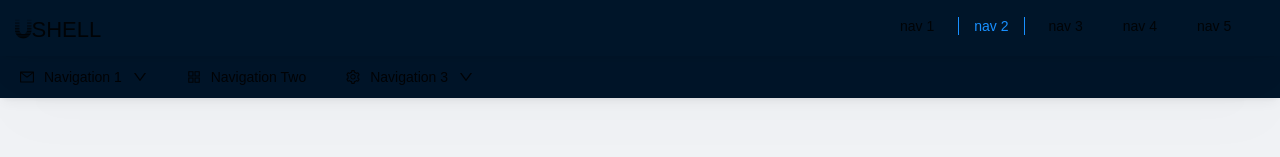
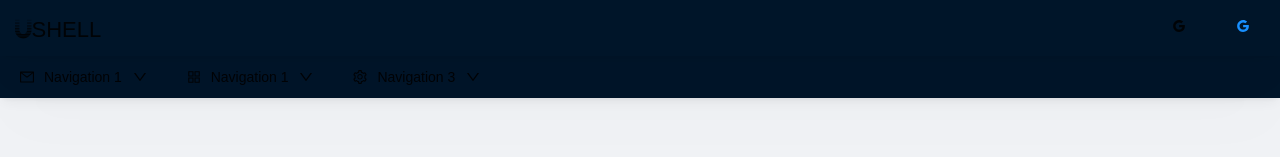
Before and after one commit to ProjectUShell/UShell.ReactFrontend, a React app in the folder ushell/: page / in a window 1280 px wide. Shown: the top 157 px of the page. Built offline with nearby package versions, Linux system fonts and the light colour scheme.

Commit message:
UShell Layout

```diff
--- a/ushell/src/App.css
+++ b/ushell/src/App.css
@@ -32,6 +32,10 @@ body {
   /* background: #fff !important; */
   /* background: var(--primary-color) !important; */
   /* background: #000 !important; */
+}
+
+.ant-drawer-body {
+  padding: 0px;
 }
 
 .mainLayout .ant-layout-header {
@@ -86,16 +90,9 @@ header
   left: 0;
   right: 0;
   z-index: 999;
-  /* background-color: rgba(var(--menu-dark-bg).rgb, 1) !important; */
-  /* background-color: var(--skeleton-color) !important; */
-  /* background-color: rgba(255, 255, 255, 255); */
 }
 
 .header {
-  /* background-color: rgba(1, 1, 1, 1) !important; */
-  /* background-color: rgba(255, 255, 255, 255); */
-  /* background-color: @primary-color !important; */
-  /* background-color: red; */
   display: flex;
   justify-content: space-between;
   align-items: center;
@@ -176,7 +173,7 @@ header
 .header .ant-menu {
   border: 0;
   background: none !important;
-  min-width: 400px;
+  min-width: 100px;
 }
 
 .header .ant-menu li.ant-menu-item {
@@ -186,7 +183,7 @@ header
 
 .header .ant-menu li.ant-menu-item:before,
 .header .ant-menu li.ant-menu-item:after {
-  content: "";
+  /* content: "";
   background: #1890ff;
   width: 1px;
   position: absolute;
@@ -194,7 +191,7 @@ header
   bottom: 2px;
   left: 30%;
   opacity: 0;
-  transition: all 0.3s linear;
+  transition: all 0.3s linear; */
 }
 
 .header .ant-menu li.ant-menu-item:after {
@@ -232,18 +229,12 @@ header 2
 
 .header2 {
   display: flex;
-  /* justify-content: space-between; */
   align-items: center;
-  /* padding: 5px 0; */
-  /* background-color: var(--green5) !important; */
-  /* background-color: var(--test) !important; */
   z-index: 2;
   padding-top: 11px;
   padding-bottom: 11px;
   box-shadow: 0 24px 64px -2px rgb(0 0 0 / 2%), 0 6px 16px -2px rgb(0 0 0 / 6%),
     0 2px 6px -2px rgb(0 0 0 / 8%);
-
-  /* background: var(--primary-color) !important; */
 }
 
 .header2 .logo {
@@ -314,7 +305,7 @@ header 2
 .header2 .ant-menu {
   border: 0;
   background: none !important;
-  /* background-color: var(--primary-color) !important; */
+  min-width: 100%;
 }
 
 .header2 .ant-menu li.ant-menu-item {
@@ -679,7 +670,7 @@ responsive
   }
 
   .mobileVisible {
-    display: block;
+    display: flex;
   }
 
   .mobileHidden {
--- a/ushell/src/components/HorizontalMenuLayout/HorizontalMenuLayout.jsx
+++ b/ushell/src/components/HorizontalMenuLayout/HorizontalMenuLayout.jsx
@@ -7,7 +7,9 @@ import {
   AppstoreOutlined,
   MailOutlined,
   SettingOutlined,
-  DownOutlined
+  DownOutlined,
+  PlayCircleOutlined,
+  GoogleOutlined,
 } from "@ant-design/icons";
 
 import "./HorizontalMenuLayout.css";
@@ -41,7 +43,9 @@ const HorizontalMenuLayout = ({ workspaces, content }) => {
   const items = [
     {
       label: (
-        <span>Navigation 1 <DownOutlined className="subMenuExpandIcon"/></span>
+        <span>
+          Navigation 1 <DownOutlined className="subMenuExpandIcon" />
+        </span>
       ),
       key: "mail",
       icon: <MailOutlined />,
@@ -77,13 +81,49 @@ const HorizontalMenuLayout = ({ workspaces, content }) => {
       ],
     },
     {
-      label: "Navigation Two",
+      label: (
+        <span>
+          Navigation 1 <DownOutlined className="subMenuExpandIcon" />
+        </span>
+      ),
       key: "app",
-      icon: <AppstoreOutlined />
+      icon: <AppstoreOutlined />,
+      children: [
+        {
+          type: "group",
+          label: "Item 1",
+          children: [
+            {
+              label: "Option 1",
+              key: "setting:1",
+            },
+            {
+              label: "Option 2",
+              key: "setting:2",
+            },
+          ],
+        },
+        {
+          type: "group",
+          label: "Item 2",
+          children: [
+            {
+              label: "Option 3",
+              key: "setting:3",
+            },
+            {
+              label: "Option 4",
+              key: "setting:4",
+            },
+          ],
+        },
+      ],
     },
     {
       label: (
-        <span>Navigation 3 <DownOutlined className="subMenuExpandIcon"/></span>
+        <span>
+          Navigation 3 <DownOutlined className="subMenuExpandIcon" />
+        </span>
       ),
       key: "SubMenu",
       icon: <SettingOutlined />,
@@ -134,38 +174,32 @@ const HorizontalMenuLayout = ({ workspaces, content }) => {
                 <Menu
                   mode="horizontal"
                   defaultSelectedKeys={["2"]}
-                  items={new Array(5).fill(null).map((_, index) => {
+                  items={new Array(2).fill(null).map((_, index) => {
                     const key = index + 1;
                     return {
                       key,
-                      label: `nav ${key}`,
+                      label: "",
+                      icon: <GoogleOutlined />,
                     };
                   })}
                 />
               </div>
               <div className="mobileVisible">
+                <Menu
+                  mode="horizontal"
+                  defaultSelectedKeys={["2"]}
+                  items={new Array(2).fill(null).map((_, index) => {
+                    const key = index + 1;
+                    return {
+                      key,
+                      label: "",
+                      icon: <GoogleOutlined />,
+                    };
+                  })}
+                />
                 <Button type="primary" onClick={showDrawer}>
                   <i className="fas fa-bars"></i>
                 </Button>
-                <Drawer
-                  title="Basic Drawer"
-                  placement="left"
-                  closable={true}
-                  onClose={onClose}
-                  open={open}
-                >
-                  <Menu
-                    mode="horizontal"
-                    defaultSelectedKeys={["2"]}
-                    items={new Array(5).fill(null).map((_, index) => {
-                      const key = index + 1;
-                      return {
-                        key,
-                        label: `nav ${key}`,
-                      };
-                    })}
-                  />
-                </Drawer>
               </div>
             </div>
           </div>
@@ -184,8 +218,8 @@ const HorizontalMenuLayout = ({ workspaces, content }) => {
               }}
             >
               <div className="container-fluid2">
-                <div className="header2">
-                  <div className="mobileHidden2">
+                <div className="mobileHidden2">
+                  <div className="header2">
                     <Menu
                       mode="horizontal"
                       defaultSelectedKeys={["2"]}
@@ -197,22 +231,16 @@ const HorizontalMenuLayout = ({ workspaces, content }) => {
                   <div className="mobileVisible">
                     <Drawer
                       title="Basic Drawer"
-                      placement="left"
+                      placement="right"
                       closable={true}
                       onClose={onClose}
                       open={open}
                     >
                       <Menu
-                        mode="horizontal"
+                        mode="inline"
                         defaultSelectedKeys={["2"]}
                         expandIcon={<i className="fas fas-wheel"></i>}
-                        items={new Array(5).fill(null).map((_, index) => {
-                          const key = index + 1;
-                          return {
-                            key,
-                            label: `nav ${key}`,
-                          };
-                        })}
+                        items={items}
                       />
                     </Drawer>
                   </div>
--- a/ushell/src/components/Settings/dark.json
+++ b/ushell/src/components/Settings/dark.json
@@ -143,7 +143,7 @@
   "@popover-background": "#434B54",
   "@popover-customize-border-color": "#3a3a3a",
   "@body-background": "@black",
-  "@component-background": "#141414",
+  "@component-background": "@popover-background",
   "@text-color": "fade(@white, 65%)",
   "@text-color-secondary": "fade(@white, 45%)",
   "@text-color-inverse": "@white",
```
